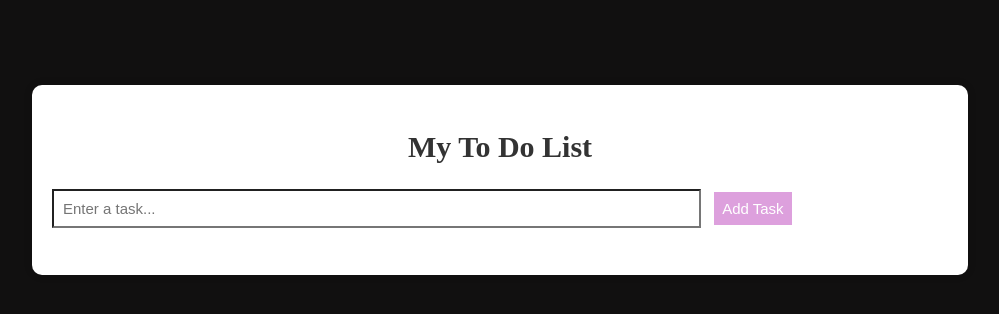
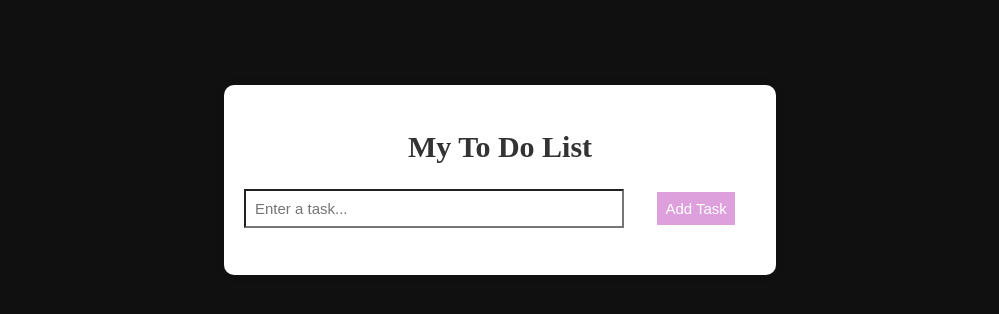
Before and after one commit to Jamez213/Activity-12---Javascript-HTML-DOM-and-Events, a plain HTML site: page index.html in a window 1280 px wide. Shown: the whole page, without its empty margins (140-1139 px from the left). Drawn offline with Linux system fonts and the light colour scheme.

Commit message:
update (.container & #addtask)

```diff
--- a/style.css
+++ b/style.css
@@ -7,8 +7,7 @@ body {
 }
 
 .container {
-    width: 70%;
-    min-width: 450px;
+    width: 40%;
     position: absolute;
     transform: translate(-50%, -50%);
     top: 20%;
@@ -44,9 +43,9 @@ h2 {
     padding: 8px;
     background-color: plum;
     cursor: pointer;
-    border-width: 2px;
+    border-width: 4px;
     font-size: 15px;
-
+    margin-left: 20px;
 }
 
 #addTask:hover {
```
